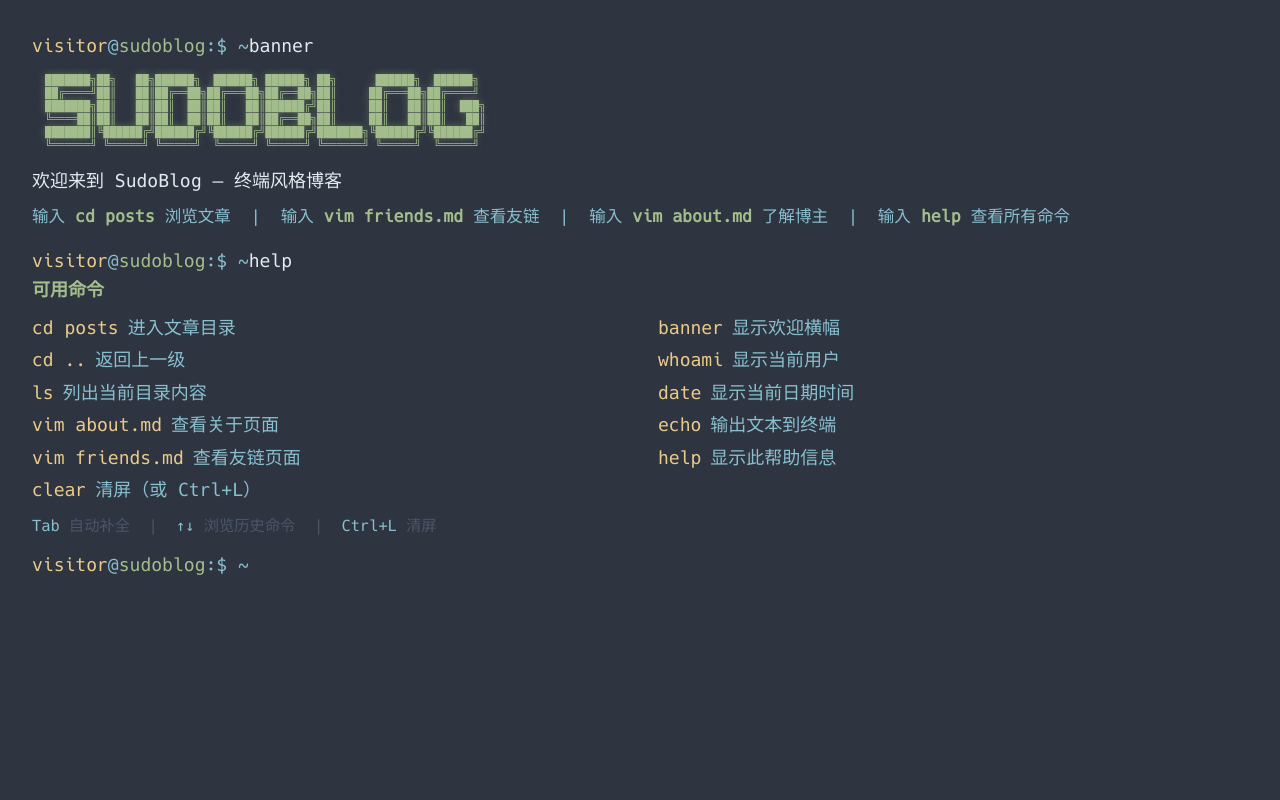
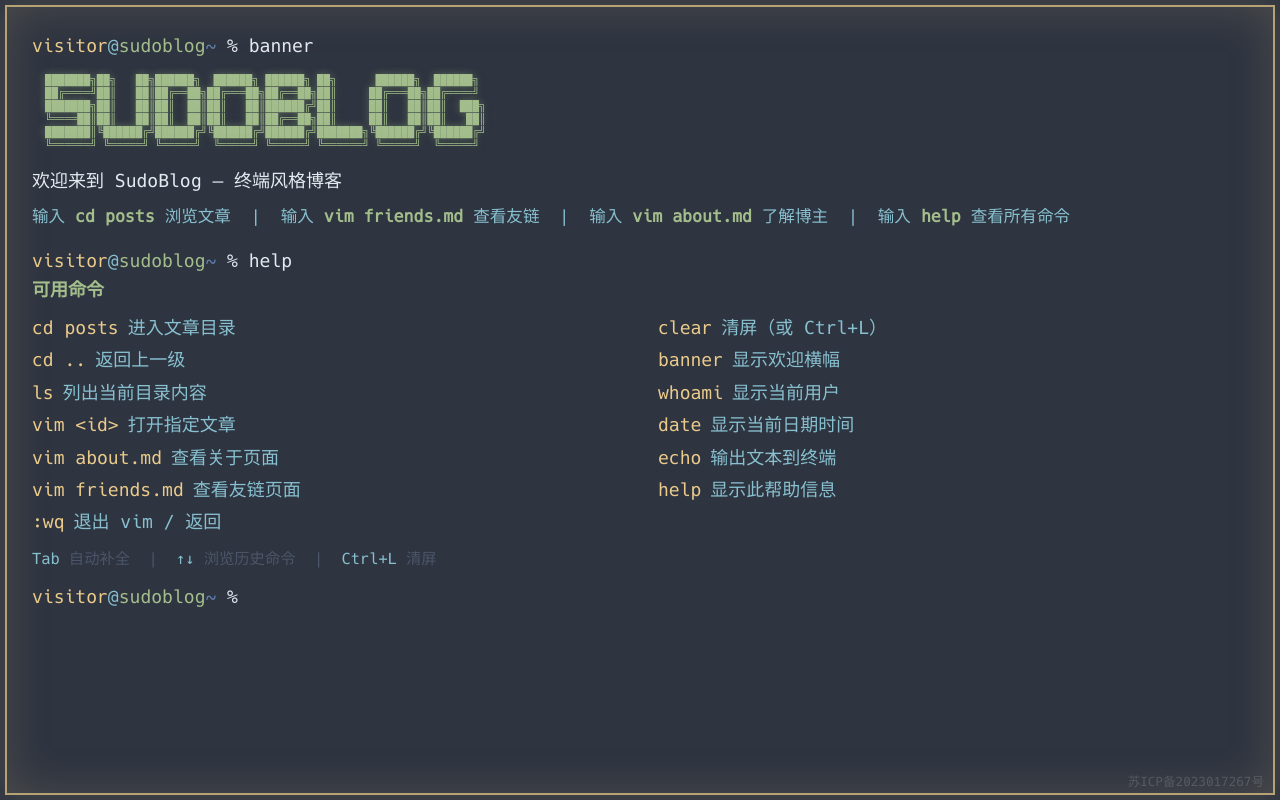
Before and after one commit to RedEyes04/SudoBlog, a Vue app: page / in a window 1280 px wide. Built offline with nearby package versions, Linux system fonts and the light colour scheme.

Commit message:
修复路径变框样式

```diff
--- a/src/components/TerminalContainer.vue
+++ b/src/components/TerminalContainer.vue
@@ -3,7 +3,7 @@ import { onMounted, watch, ref, nextTick, type Component } from 'vue'
 import { useTerminal } from '../composables/useTerminal'
 import { posts as postsData } from '../data/posts'
 import { friends as friendsData } from '../data/friends'
-import { aboutData } from '../data/config'
+import { aboutData, siteConfig } from '../data/config'
 import type { OutputComponentName } from '../types'
 import TerminalHistory from './TerminalHistory.vue'
 import TerminalInput from './TerminalInput.vue'
@@ -19,6 +19,7 @@ const {
   history,
   command,
   terminalMode,
+  cwd,
   postListSelectedIndex,
   currentPost,
   tabHints,
@@ -118,7 +119,7 @@ function onRecallHistory(direction: 'up' | 'down') {
       <div class="fullscreen-outputs" v-if="fullscreenOutputs.length">
         <div v-for="entry in fullscreenOutputs" :key="entry.id" class="inline-entry">
           <div class="inline-cmd-line">
-            <TerminalPrompt />
+            <TerminalPrompt :cwd="cwd" />
             <span class="inline-cmd-text">{{ entry.command }}</span>
           </div>
           <div v-if="entry.type === 'html' && entry.html" class="inline-html" v-html="entry.html" />
@@ -133,6 +134,7 @@ function onRecallHistory(direction: 'up' | 'down') {
         <TerminalInput
           ref="inputRef"
           :command="command"
+          :cwd="cwd"
           :mode="terminalMode"
           :tab-hints="tabHints"
           @update:command="onUpdateCommand"
@@ -144,8 +146,8 @@ function onRecallHistory(direction: 'up' | 'down') {
           @recall-history="onRecallHistory"
         />
         <div class="cmd-hint">
-          <span class="hint-key">cd ..</span> 返回列表 ·
-          <span class="hint-key">cd posts</span> 文章 ·
+          <span class="hint-key">:wq</span> 返回列表 ·
+          <span class="hint-key">vim &lt;id&gt;</span> 文章 ·
           <span class="hint-key">vim about.md</span> 关于 ·
           <span class="hint-key">vim friends.md</span> 友链
         </div>
@@ -160,7 +162,7 @@ function onRecallHistory(direction: 'up' | 'down') {
       <div class="fullscreen-outputs" v-if="fullscreenOutputs.length">
         <div v-for="entry in fullscreenOutputs" :key="entry.id" class="inline-entry">
           <div class="inline-cmd-line">
-            <TerminalPrompt />
+            <TerminalPrompt :cwd="cwd" />
             <span class="inline-cmd-text">{{ entry.command }}</span>
           </div>
           <div v-if="entry.type === 'html' && entry.html" class="inline-html" v-html="entry.html" />
@@ -175,6 +177,7 @@ function onRecallHistory(direction: 'up' | 'down') {
         <TerminalInput
           ref="inputRef"
           :command="command"
+          :cwd="cwd"
           :mode="terminalMode"
           :tab-hints="tabHints"
           @update:command="onUpdateCommand"
@@ -186,8 +189,8 @@ function onRecallHistory(direction: 'up' | 'down') {
           @recall-history="onRecallHistory"
         />
         <div class="cmd-hint">
-          <span class="hint-key">cd ..</span> 返回终端 ·
-          <span class="hint-key">cd posts</span> 文章 ·
+          <span class="hint-key">:wq</span> 返回终端 ·
+          <span class="hint-key">vim &lt;id&gt;</span> 文章 ·
           <span class="hint-key">vim friends.md</span> 友链
         </div>
       </div>
@@ -201,7 +204,7 @@ function onRecallHistory(direction: 'up' | 'down') {
       <div class="fullscreen-outputs" v-if="fullscreenOutputs.length">
         <div v-for="entry in fullscreenOutputs" :key="entry.id" class="inline-entry">
           <div class="inline-cmd-line">
-            <TerminalPrompt />
+            <TerminalPrompt :cwd="cwd" />
             <span class="inline-cmd-text">{{ entry.command }}</span>
           </div>
           <div v-if="entry.type === 'html' && entry.html" class="inline-html" v-html="entry.html" />
@@ -216,6 +219,7 @@ function onRecallHistory(direction: 'up' | 'down') {
         <TerminalInput
           ref="inputRef"
           :command="command"
+          :cwd="cwd"
           :mode="terminalMode"
           :tab-hints="tabHints"
           @update:command="onUpdateCommand"
@@ -227,8 +231,8 @@ function onRecallHistory(direction: 'up' | 'down') {
           @recall-history="onRecallHistory"
         />
         <div class="cmd-hint">
-          <span class="hint-key">cd ..</span> 返回终端 ·
-          <span class="hint-key">cd posts</span> 文章 ·
+          <span class="hint-key">:wq</span> 返回终端 ·
+          <span class="hint-key">vim &lt;id&gt;</span> 文章 ·
           <span class="hint-key">vim about.md</span> 关于
         </div>
       </div>
@@ -236,9 +240,10 @@ function onRecallHistory(direction: 'up' | 'down') {
 
     <!-- Normal terminal view -->
     <div v-else ref="containerRef" class="terminal-body">
-      <TerminalHistory :history="history" />
+      <TerminalHistory :history="history" :cwd="cwd" />
       <TerminalInput
         ref="inputRef"
+        :cwd="cwd"
         :command="command"
         :mode="terminalMode"
         :tab-hints="tabHints"
@@ -251,6 +256,9 @@ function onRecallHistory(direction: 'up' | 'down') {
         @recall-history="onRecallHistory"
       />
     </div>
+
+    <!-- Beian -->
+    <a v-if="siteConfig.beian" class="beian" href="https://beian.miit.gov.cn/#/Integrated/index" target="_blank" rel="noopener">{{ siteConfig.beian }}</a>
   </div>
 </template>
 
@@ -260,15 +268,35 @@ function onRecallHistory(direction: 'up' | 'down') {
   width: 100vw;
   background: var(--bg);
   cursor: text;
+  position: relative;
   animation: bootFadeIn 0.4s ease-out;
 }
 
+/* ── Inset yellow frame with blur effect ── */
+.terminal-shell::before {
+  content: '';
+  position: fixed;
+  inset: 5px;
+  pointer-events: none;
+  z-index: 999;
+  border: 2.5px solid rgba(235, 203, 139, 0.6);
+  filter: blur(0.3px);
+  animation: frameGlow 3s ease-in-out infinite;
+}
+
 @keyframes bootFadeIn {
-  from {
-    opacity: 0;
+  from { opacity: 0; }
+  to   { opacity: 1; }
+}
+
+@keyframes frameGlow {
+  0%, 100% {
+    border-color: rgba(235, 203, 139, 0.5);
+    box-shadow: inset 0 0 30px rgba(235, 203, 139, 0.1), 0 0 20px rgba(235, 203, 139, 0.1);
   }
-  to {
-    opacity: 1;
+  50% {
+    border-color: rgba(235, 203, 139, 0.8);
+    box-shadow: inset 0 0 50px rgba(235, 203, 139, 0.18), 0 0 35px rgba(235, 203, 139, 0.18);
   }
 }
 
@@ -276,6 +304,7 @@ function onRecallHistory(direction: 'up' | 'down') {
   height: 100%;
   overflow-y: auto;
   padding: 2rem;
+  clip-path: inset(5px);
   animation: bodyReveal 0.6s 0.1s ease-out both;
 }
 
@@ -294,6 +323,7 @@ function onRecallHistory(direction: 'up' | 'down') {
   height: 100%;
   display: flex;
   flex-direction: column;
+  clip-path: inset(5px);
 }
 
 .fullscreen-content {
@@ -342,6 +372,22 @@ function onRecallHistory(direction: 'up' | 'down') {
   color: var(--gray);
 }
 
+.beian {
+  position: fixed;
+  bottom: 8px;
+  right: 16px;
+  color: rgba(229, 233, 240, 0.18);
+  font-size: 0.7em;
+  font-family: var(--font);
+  text-decoration: none;
+  z-index: 0;
+  transition: color 0.3s;
+}
+
+.beian:hover {
+  color: rgba(235, 203, 139, 0.5);
+}
+
 @media (max-width: 768px) {
   .terminal-body {
     padding: 1rem;
--- a/src/components/TerminalHistory.vue
+++ b/src/components/TerminalHistory.vue
@@ -11,6 +11,7 @@ import HelpOutput from './output/HelpOutput.vue'
 
 const props = defineProps<{
   history: HistoryEntry[]
+  cwd?: string
 }>()
 
 const componentMap: Record<OutputComponentName, Component> = {
@@ -30,7 +31,7 @@ const fullscreenComponents = new Set<OutputComponentName>(['PostDetail', 'AboutV
   <div v-for="entry in props.history" :key="entry.id" class="history-entry">
     <!-- Command line -->
     <div class="command-line">
-      <TerminalPrompt />
+      <TerminalPrompt :cwd="props.cwd" />
       <span class="command-text">{{ entry.command }}</span>
     </div>
 
--- a/src/components/TerminalInput.vue
+++ b/src/components/TerminalInput.vue
@@ -6,6 +6,7 @@ import TerminalPrompt from './TerminalPrompt.vue'
 const props = defineProps<{
   command: string
   mode: TerminalMode
+  cwd?: string
   tabHints?: string[]
 }>()
 
@@ -87,7 +88,7 @@ function handleKeydown(e: KeyboardEvent) {
 <template>
   <div class="input-wrapper">
     <div class="input-line" @click="focusInput">
-      <TerminalPrompt />
+      <TerminalPrompt :cwd="props.cwd" />
       <input
         ref="inputRef"
         :value="props.command"
--- a/src/components/TerminalPrompt.vue
+++ b/src/components/TerminalPrompt.vue
@@ -1,13 +1,18 @@
 <script setup lang="ts">
 import { siteConfig } from '../data/config'
+
+defineProps<{
+  cwd?: string
+}>()
 </script>
 
 <template>
   <span>
-    <span class="prompt-user">{{ siteConfig.username }}</span>
-    <span class="prompt-at">@</span>
-    <span class="prompt-host">{{ siteConfig.hostname }}</span>
-    <span class="prompt-path">:$ ~ </span>
+    <span class="prompt-user">{{ siteConfig.username }}</span><!--
+    --><span class="prompt-at">@</span><!--
+    --><span class="prompt-host">{{ siteConfig.hostname }}</span><!--
+    --><span class="prompt-path"> {{ cwd || '~' }}</span><!--
+    --><span class="prompt-char"> %&nbsp;</span>
   </span>
 </template>
 
@@ -25,6 +30,10 @@ import { siteConfig } from '../data/config'
 }
 
 .prompt-path {
-  color: var(--gray);
+  color: var(--blue);
+}
+
+.prompt-char {
+  color: var(--fg);
 }
 </style>
--- a/src/components/output/HelpOutput.vue
+++ b/src/components/output/HelpOutput.vue
@@ -5,8 +5,10 @@ const allCommands = [
   { cmd: 'cd posts', desc: '进入文章目录' },
   { cmd: 'cd ..', desc: '返回上一级' },
   { cmd: 'ls', desc: '列出当前目录内容' },
+  { cmd: 'vim <id>', desc: '打开指定文章' },
   { cmd: 'vim about.md', desc: '查看关于页面' },
   { cmd: 'vim friends.md', desc: '查看友链页面' },
+  { cmd: ':wq', desc: '退出 vim / 返回' },
   { cmd: 'clear', desc: '清屏（或 Ctrl+L）' },
   { cmd: 'banner', desc: '显示欢迎横幅' },
   { cmd: 'whoami', desc: '显示当前用户' },
--- a/src/components/output/PostsList.vue
+++ b/src/components/output/PostsList.vue
@@ -33,6 +33,7 @@ defineProps<{
     <div class="footer-hint">
       <span class="hint-key">&#x2191;&#x2193;</span> 选择 &nbsp;
       <span class="hint-key">Enter</span> 或 <span class="hint-key">点击</span> 打开 &nbsp;
+      <span class="hint-key">vim {{ selectedIndex + 1 }}</span> 快速打开 #{{ selectedIndex + 1 }} &nbsp;
       <span class="hint-key">cd ..</span> 返回上级
     </div>
   </div>
--- a/src/composables/useTerminal.ts
+++ b/src/composables/useTerminal.ts
@@ -84,6 +84,11 @@ export function useTerminal() {
     return postsData.find((p) => p.id === currentPostId.value) ?? null
   })
 
+  // ── Current working directory (for prompt display) ──────────────
+  const cwd = computed(() => {
+    return terminalMode.value === 'posts-list' ? '~/posts' : '~'
+  })
+
   // ── Helpers ─────────────────────────────────────────────────────
   function pushEntry(entry: Omit<HistoryEntry, 'id'>) {
     history.value.push({ ...entry, id: nextEntryId++ })
@@ -116,13 +121,13 @@ export function useTerminal() {
       // cd with no args → show current path
       if (cmdArgs.length === 0) {
         if (terminalMode.value === 'post-detail') {
-          pushEntry({ command: trimmed, type: 'html', html: `/posts/${currentPostId.value} — 用 <span style="color: var(--green)">cd ..</span> 返回列表。` })
+          pushEntry({ command: trimmed, type: 'html', html: `正在查看文章 #${currentPostId.value} — 用 <span style="color: var(--green)">:wq</span> 返回列表。` })
         } else if (terminalMode.value === 'posts-list') {
-          pushEntry({ command: trimmed, type: 'html', html: `/posts — 输入编号或回车进入文章。用 <span style="color: var(--green)">cd ..</span> 返回根目录。` })
+          pushEntry({ command: trimmed, type: 'html', html: '/posts — 输入编号或回车进入文章。用 <span style="color: var(--green)">cd ..</span> 返回根目录。' })
         } else if (terminalMode.value === 'about') {
-          pushEntry({ command: trimmed, type: 'html', html: '正在查看 about.md — 用 <span style="color: var(--green)">cd ..</span> 返回。' })
+          pushEntry({ command: trimmed, type: 'html', html: '正在查看 about.md — 用 <span style="color: var(--green)">:wq</span> 返回。' })
         } else if (terminalMode.value === 'friends') {
-          pushEntry({ command: trimmed, type: 'html', html: '正在查看 friends.md — 用 <span style="color: var(--green)">cd ..</span> 返回。' })
+          pushEntry({ command: trimmed, type: 'html', html: '正在查看 friends.md — 用 <span style="color: var(--green)">:wq</span> 返回。' })
         } else {
           pushEntry({ command: trimmed, type: 'html', html: '/ — 试试 <span style="color: var(--green)">cd posts</span>、<span style="color: var(--green)">vim about.md</span>、<span style="color: var(--green)">vim friends.md</span>。' })
         }
@@ -159,6 +164,19 @@ export function useTerminal() {
       return true
     }
 
+    // ── Vim-style exit commands ──
+    if (cmdName === ':wq' || cmdName === ':q!' || cmdName === ':q') {
+      if (terminalMode.value === 'post-detail') {
+        goBackFromPost()
+      } else if (terminalMode.value === 'about' || terminalMode.value === 'friends') {
+        goHome()
+      } else {
+        pushEntry({ command: trimmed, type: 'html', html: '不在 vim 中。' })
+      }
+      command.value = ''
+      return true
+    }
+
     switch (cmdName) {
       case 'help':
         cmdHelp(trimmed)
@@ -183,11 +201,26 @@ export function useTerminal() {
         break
       case 'vim':
         if (cmdArgs.length === 0) {
-          pushEntry({ command: trimmed, type: 'html', html: 'vim: 缺少文件名。试试 <span style="color: var(--green)">vim about.md</span> 或 <span style="color: var(--green)">vim friends.md</span>。' })
+          pushEntry({ command: trimmed, type: 'html', html: 'vim: 缺少参数。试试 <span style="color: var(--green)">vim 1</span>、<span style="color: var(--green)">vim about.md</span>。' })
         } else if (cmdArgs[0] === 'about.md') {
           cmdAbout(trimmed)
         } else if (cmdArgs[0] === 'friends.md') {
           cmdFriend(trimmed)
+        } else if (/^\d+$/.test(cmdArgs[0])) {
+          // vim <id> — open post by numeric ID
+          const id = parseInt(cmdArgs[0], 10)
+          const post = postsData.find((p) => p.id === id)
+          if (post) {
+            currentPostId.value = post.id
+            terminalMode.value = 'post-detail'
+            pushEntry({
+              command: trimmed,
+              type: 'component',
+              component: { name: 'PostDetail', props: { post } },
+            })
+          } else {
+            pushEntry({ command: trimmed, type: 'html', html: `vim: 文章不存在: ${cmdArgs[0]}` })
+          }
         } else {
           pushEntry({ command: trimmed, type: 'html', html: `vim: 文件不存在: ${cmdArgs[0]}` })
         }
@@ -450,6 +483,7 @@ export function useTerminal() {
     history,
     command,
     terminalMode,
+    cwd,
     postListSelectedIndex,
     currentPostId,
     currentPost,
--- a/src/data/config.ts
+++ b/src/data/config.ts
@@ -7,6 +7,7 @@ export const siteConfig: SiteConfig = {
   avatar: 'https://bucket.redeyes.top/avater.webp',
   name: 'SudoBlog',
   bio: 'A terminal-style blog. Type `posts` to read articles, `friend` to see friends, `about` to learn more.',
+  beian: '苏ICP备2023017267号',
 }
 
 export const aboutData = {
@@ -17,8 +18,9 @@ export const aboutData = {
 我是一名热爱命令行和极简设计的开发者。这个博客用 Vue 3 构建，灵感来自经典的终端体验。
 
 随便逛逛：
-- 输入 \`posts\` 阅读文章
-- 输入 \`friend\` 查看友链
+- 输入 \`cd posts\` 进入文章目录
+- 输入 \`vim about.md\` 了解博主
+- 输入 \`vim friends.md\` 查看友链
 - 输入 \`help\` 查看所有命令
 
 感谢来访！`,
--- a/src/types/index.ts
+++ b/src/types/index.ts
@@ -22,6 +22,7 @@ export interface SiteConfig {
   avatar: string
   bio: string
   name: string
+  beian?: string
 }
 
 export interface AboutData {
```
